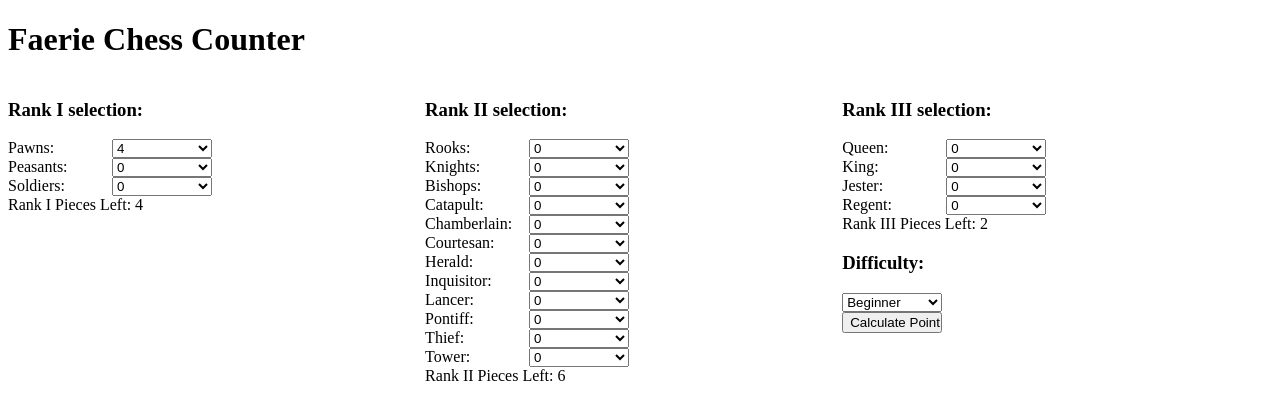
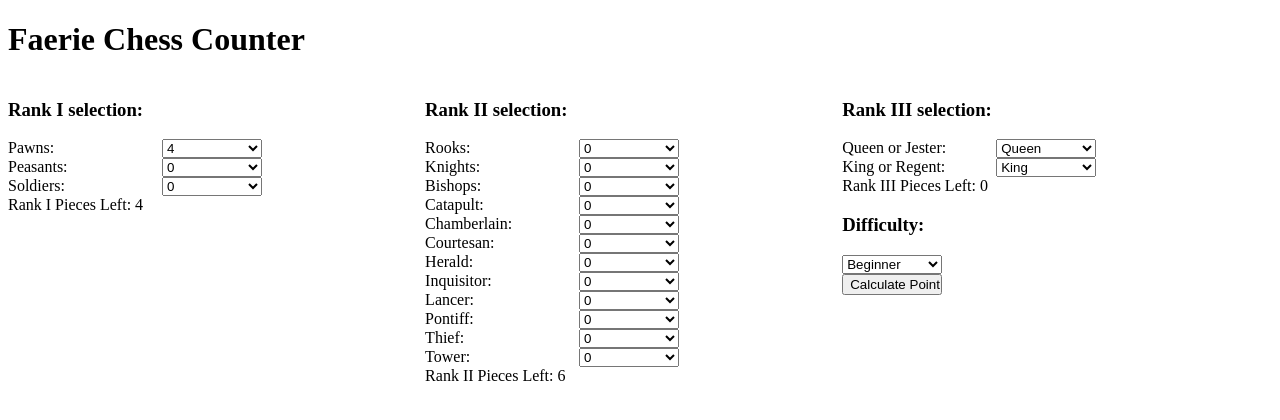
Before and after one commit to djmacy/PythonFlaskFaerieChessCounter, a Flask app: page / in a window 1280 px wide. Shown: the top 420 px of the page. Run offline with Flask 3, Linux system fonts and the light colour scheme.

Commit message:
user can select king or regent and queen or jester

```diff
--- a/templates/index.html
+++ b/templates/index.html
@@ -10,7 +10,7 @@
 
         .column label {
             display: inline-block;
-            width: 100px;
+            width: 150px;
         }
 
         .column input,
@@ -117,27 +117,18 @@
 
         <div class="column">
             <h3>Rank III selection:</h3>
-            <label>Queen:</label>
+            <label>Queen or Jester:</label>
             <select id="queen">
-                <option value=0>0</option>
-                <option value=1>1</option>
+                <option value=1>Queen</option>
+                <option value=1>Jester</option>
             </select><br>
-            <label>King:</label>
+            <label>King or Regent:</label>
             <select id="king">
-                <option value=0>0</option>
-                <option value=1>1</option>
+                <option value="King">King</option>
+                <option value="Regent">Regent</option>
             </select><br>
-            <label>Jester:</label>
-            <select id="jester">
-                <option value=0>0</option>
-                <option value=1>1</option>
-            </select><br>
-            <label>Regent:</label>
-            <select id="regent">
-                <option value=0>0</option>
-                <option value=1>1</option>
-            </select><br>
-            <div id = "rank3Label">Rank III Pieces Left: 2</div>
+
+            <div id = "rank3Label">Rank III Pieces Left: 0</div>
         </div>
 
         <div class="column">
@@ -209,27 +200,6 @@
             document.getElementById('thief').addEventListener('change', updateRank2Pieces);
             document.getElementById('tower').addEventListener('change', updateRank2Pieces);
 
-            function updateRank3Pieces() {
-                var queenValue = parseInt(document.getElementById('queen').value);
-                var jesterValue = parseInt(document.getElementById('jester').value);
-                var kingValue = parseInt(document.getElementById('king').value);
-                var regentValue = parseInt(document.getElementById('regent').value);
-
-
-                var totalRank3Pieces = queenValue + jesterValue + kingValue + regentValue;
-                var maxRank3Pieces =  2;
-
-                var rank3Label = document.getElementById('rank3Label');
-                rank3Label.innerText = "Rank III Pieces Left: " + (maxRank3Pieces - totalRank3Pieces);
-
-            }
-
-            document.getElementById('queen').addEventListener('change', updateRank3Pieces);
-            document.getElementById('king').addEventListener('change', updateRank3Pieces);
-            document.getElementById('jester').addEventListener('change', updateRank3Pieces);
-            document.getElementById('regent').addEventListener('change', updateRank3Pieces);
-
-
             document.getElementById('calculateButton').addEventListener('click', function() {
                 var pawnValue = parseInt(document.getElementById('pawn').value);
                 var soldierValue = parseInt(document.getElementById('soldier').value);
@@ -247,9 +217,7 @@
                 var thiefValue = parseInt(document.getElementById('thief').value);
                 var towerValue = parseInt(document.getElementById('tower').value);
                 var queenValue = parseInt(document.getElementById('queen').value);
-                var jesterValue = parseInt(document.getElementById('jester').value);
                 var kingValue = parseInt(document.getElementById('king').value);
-                var regentValue = parseInt(document.getElementById('regent').value);
 
                 var difficulty = document.getElementById('difficulty').value;
                 var difficulties = {
@@ -257,6 +225,9 @@
                     "Intermediate": 70,
                     "Advanced": 75
                 };
+
+                var kingElement = document.getElementById('king');
+                var kingValue = kingElement.value;
 
                 var totalPoints = pawnValue * 1 +
                     peasantValue * 2 +
@@ -273,10 +244,14 @@
                     pontiffValue * 8 +
                     thiefValue * 5 +
                     towerValue * 10 +
-                    queenValue * 12 +
-                    kingValue * 0 +
-                    jesterValue * 12 +
-                    regentValue * 15;
+                    //queen and jester are worth the same since one has to be selected just add 12 everytime
+                    queenValue * 12;
+                //Test both type and value in JS
+                if (kingValue === "King") {
+                    totalPoints += 0;
+                } else if (kingValue === "Regent") {
+                    totalPoints += 15;
+                }
 
                 var remainingPoints = difficulties[difficulty] - totalPoints;
 
```
